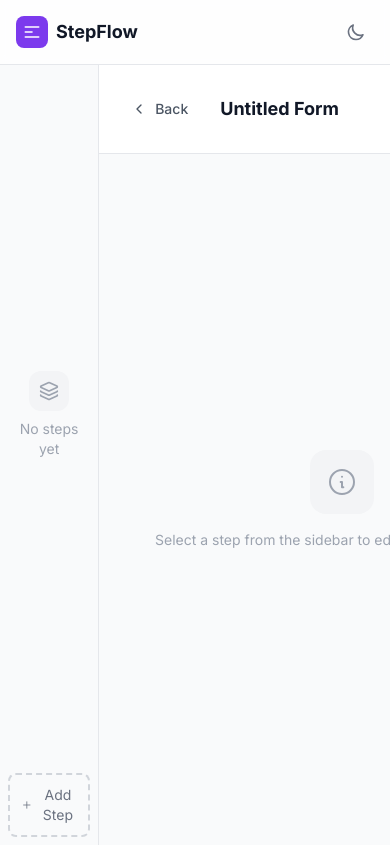
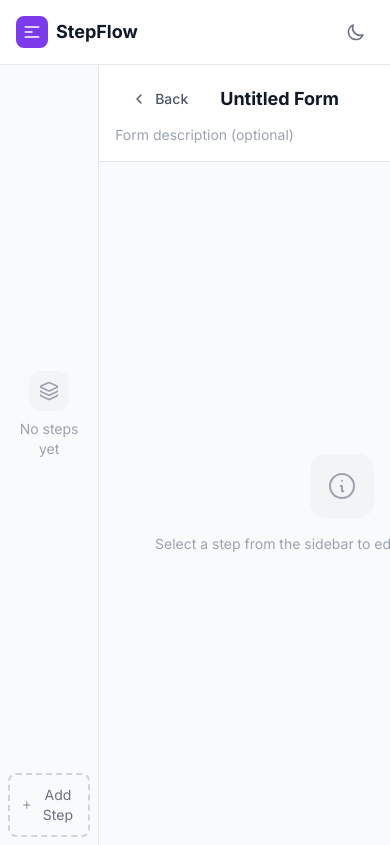
Before and after one commit to Silaenn/Steps, a React (Vite) app: page / in a window 390 px wide. Both pictures are taken after a click on the button "Create Form". Shown: the top 845 px of the page. Built offline with nearby package versions, Linux system fonts and the light colour scheme.

Commit message:
feat(builder): add form title and description inputs
- Add input field for form title in the builder header
- Add textarea for form description below the title
- Implement responsive design for header content
- Update navigation and run form buttons with improved layout

```diff
--- a/src/modules/builder/BuilderPage.tsx
+++ b/src/modules/builder/BuilderPage.tsx
@@ -93,23 +93,31 @@ export function BuilderPage() {
       />
 
         <div className="flex-1 flex flex-col">
-        <div className="p-4 border-b border-gray-200 dark:border-gray-800 flex items-center justify-between bg-white dark:bg-gray-950">
-          <div className="flex items-center gap-4">
-            <Button variant="ghost" onClick={() => navigate("/")}>
+        <div className="p-4 border-b border-gray-200 dark:border-gray-800 bg-white dark:bg-gray-950">
+          <div className="flex items-center justify-between">
+            <div className="flex items-center gap-4 min-w-0">
+              <Button variant="ghost" onClick={() => navigate("/")} className="shrink-0">
                 <ChevronLeft className="w-4 h-4" />
                 Back
               </Button>
               <input
-              className="text-lg font-bold bg-transparent border-none outline-none focus:ring-0 text-gray-900 dark:text-white"
+                className="text-lg font-bold bg-transparent border-none outline-none focus:ring-0 text-gray-900 dark:text-white min-w-0"
                 value={form.title}
                 onChange={(e) => updateForm(form.id, { title: e.target.value })}
                 placeholder="Form Title"
               />
             </div>
-          <Button variant="primary" onClick={() => navigate(`/runner/${form.id}`)}>
+            <Button variant="primary" onClick={() => navigate(`/runner/${form.id}`)} className="shrink-0">
               <Play className="w-4 h-4" />
               Run Form
             </Button>
+          </div>
+          <input
+            className="block w-full text-sm text-gray-500 dark:text-gray-400 bg-transparent border-none outline-none focus:ring-0 mt-2 placeholder-gray-400"
+            value={form.description}
+            onChange={(e) => updateForm(form.id, { description: e.target.value })}
+            placeholder="Form description (optional)"
+          />
         </div>
 
         <div className="flex-1 overflow-y-auto p-6">
```
Lines whose indentation alone changed are shown as unchanged.
